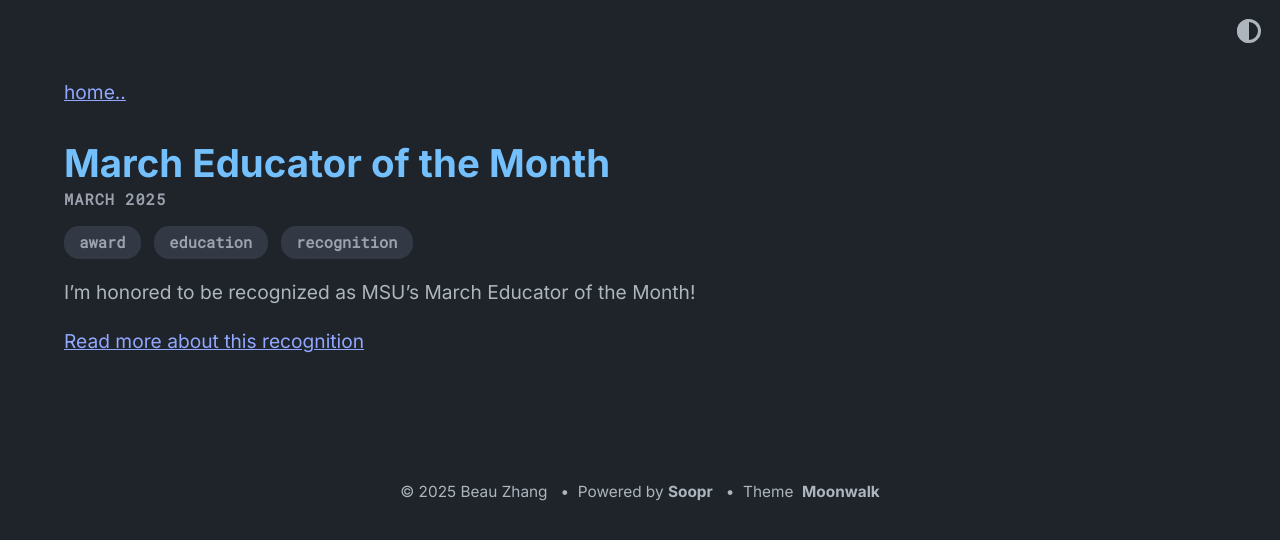
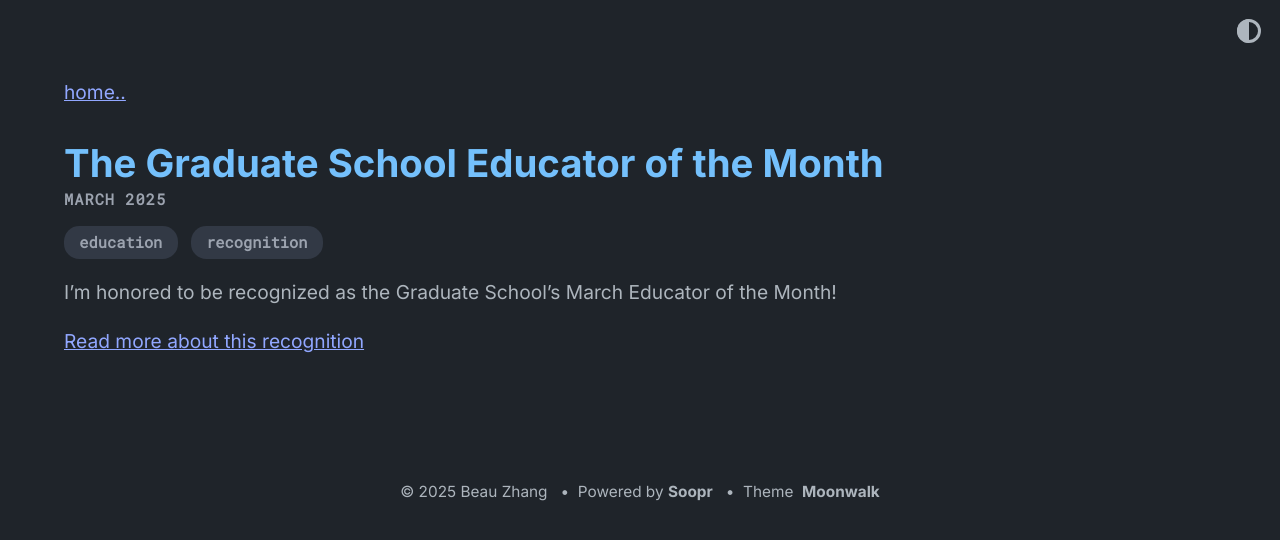
Before and after one commit to Bobicheng-Zhang/Bobicheng-Zhang.github.io, a Jekyll site: the page built from _posts/2025-03-01-educator-of-the-month.md, in a window 1280 px wide. Shown: the top 540 px of the page. Built offline with Jekyll 4.4.1, drawn with Linux system fonts in a browser that asks for light colours.

```diff
--- a/_posts/2025-03-01-educator-of-the-month.md
+++ b/_posts/2025-03-01-educator-of-the-month.md
@@ -1,10 +1,10 @@
 ---
 layout: post
-title: "March Educator of the Month"
+title: "The Graduate School Educator of the Month"
 date: 2025-03-19
-tags: [award, education, recognition]
+tags: [education, recognition]
 ---
 
-I'm honored to be recognized as MSU's March Educator of the Month!
+I'm honored to be recognized as the Graduate School's March Educator of the Month!
 
 [Read more about this recognition](https://grad.msu.edu/spotlights/educator-month-march-2025-bobicheng-beau-zhang)
```
Also changed, not shown: _posts/2025-02-15-access-torch-award.md (deleted, +0 -10 lines), _posts/2025-02-15-access-torch-spotlight.md (added, +11 -0 lines), _posts/2025-05-09-great-fellowship.md (added, +15 -0 lines).
